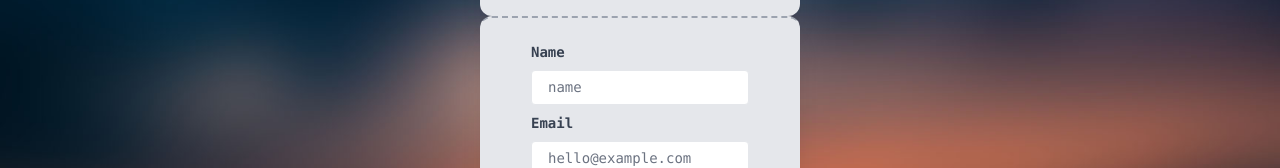
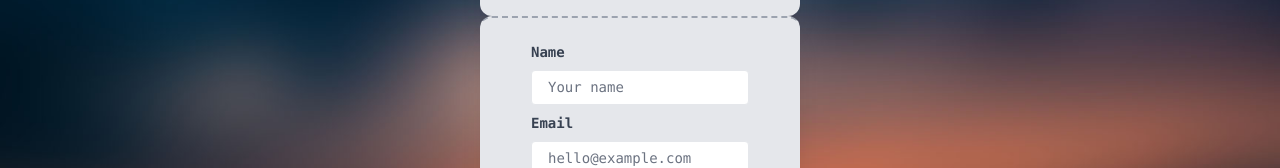
Before and after one commit to taichi-de/my-portfolio, a Next.js app: page /contact in a window 1280 px wide. Shown: the part 298-466 px from the top of the page. Built offline with nearby package versions, Linux system fonts and the light colour scheme.

Commit message:
fix some

```diff
--- a/pages/contact.js
+++ b/pages/contact.js
@@ -1,5 +1,4 @@
 import { useState } from "react";
-import Router from "next/router";
 import Layout from "../components/Layout";
 import { MdLocationOn, MdEmail } from "react-icons/md";
 import { FaTwitterSquare, FaGithubSquare, FaLinkedin } from "react-icons/fa";
@@ -78,7 +77,7 @@ export default function Contact() {
             <FaTwitterSquare className="mr-3 text-gray-500 w-7 h-7 hover:text-blue-400" />
           </a>
           <a href="https://github.com/taichi-de" target="_blank">
-            <FaGithubSquare className="mr-3 text-gray-500 w-7 h-7 hover:text-gray-600" />
+            <FaGithubSquare className="mr-3 text-gray-500 w-7 h-7 hover:text-gray-700" />
           </a>
           <a
             href="https://www.linkedin.com/in/taichi-tomioka-746241191/"
@@ -106,7 +105,7 @@ export default function Contact() {
                   className="w-full px-4 py-2 text-sm leading-tight text-gray-700 bg-white border-gray-200 rounded appearance-none border-1 focus:outline-none focus:border-purple-500"
                   type="text"
                   name="name"
-                  placeholder="name"
+                  placeholder="Your name"
                   onChange={handleChange}
                   required
                 />
```
